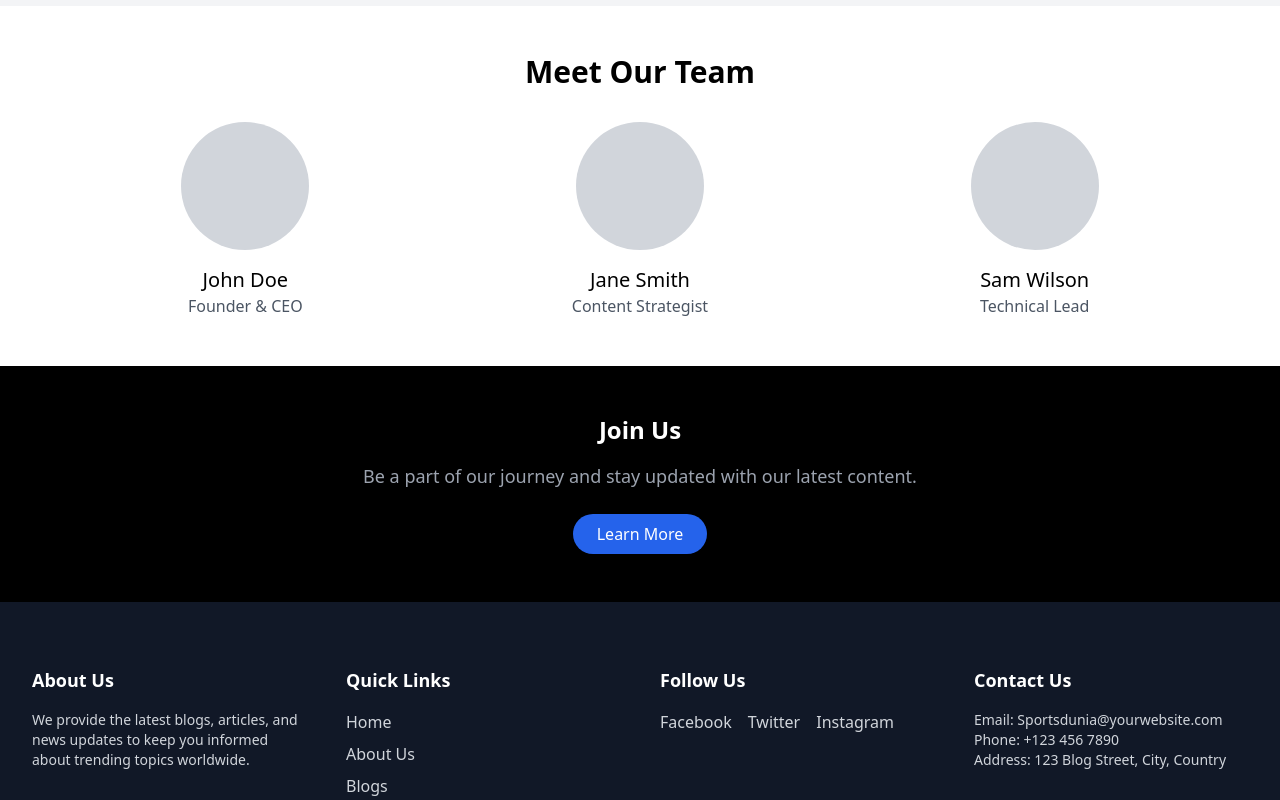
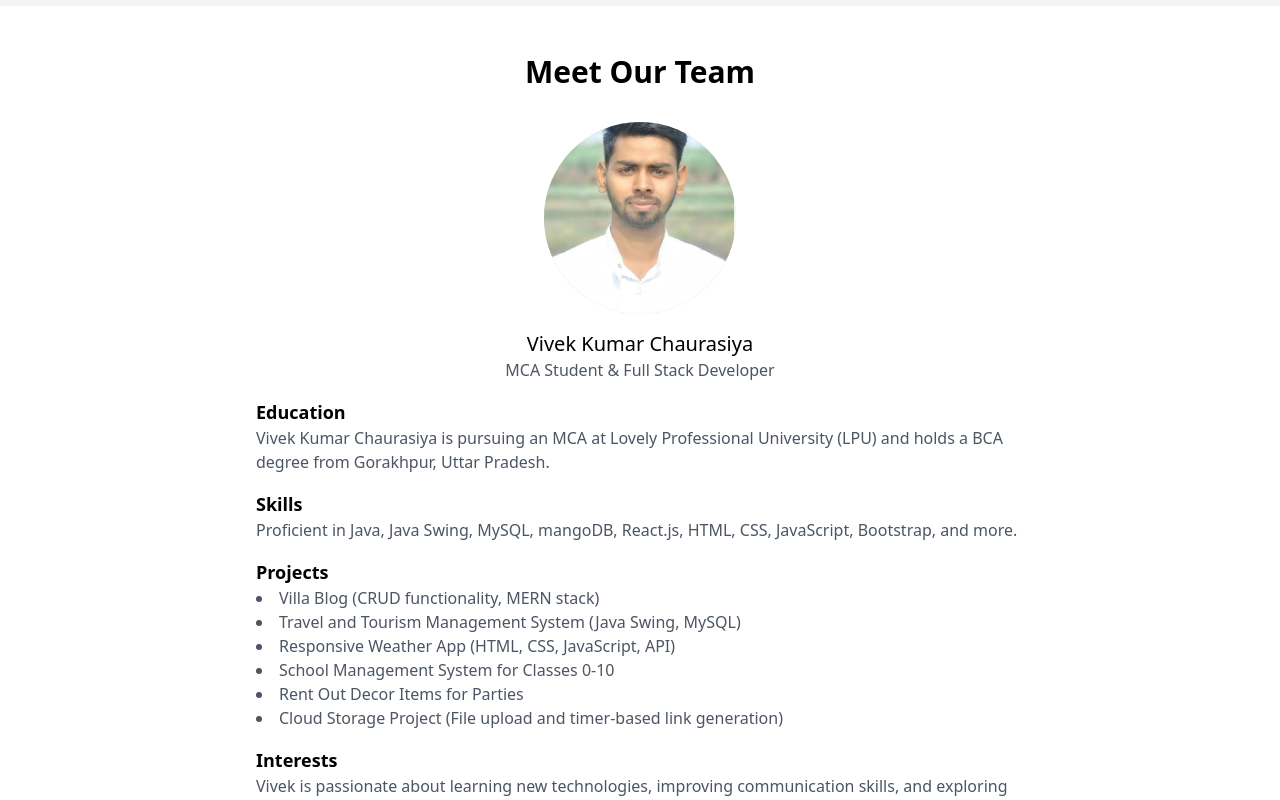
Before and after one commit to viveka941/Sport-News, a React (Vite) app in the folder sportdunia/: page /about in a window 1280 px wide. Shown: the part 740-1540 px from the top of the page. Built offline with nearby package versions, Linux system fonts and the light colour scheme.

Commit message:
update About page with team member details and skills; modify Navbar state management

```diff
--- a/sportdunia/src/App.jsx
+++ b/sportdunia/src/App.jsx
@@ -7,7 +7,6 @@ import Navbar from './component/Navbar'
 import Footer from './component/Footer'
 
 function App() {
-  const [count, setCount] = useState(0)
 
   return (
    <>
--- a/sportdunia/src/component/Navbar.jsx
+++ b/sportdunia/src/component/Navbar.jsx
@@ -11,6 +11,7 @@ import {
 
 export default function Navbar() {
   const [isMobileMenuOpen, setMobileMenuOpen] = useState(false);
+  const[isModelOpen,setModelOpen]=useState(false)
 
   const navItems = [
     { path: "/", link: "Home" },
@@ -19,6 +20,14 @@ export default function Navbar() {
     { path: "/contact", link: "Contact" },
     { path: "/about", link: "About" },
   ];
+
+    //model deaitls
+    const open =()=>{
+      setModelOpen(true)
+    }
+    const close =()=>{
+      setModelOpen(false)
+    }
 
   return (
     <header className="bg-black p-4">
--- a/sportdunia/src/page/About.jsx
+++ b/sportdunia/src/page/About.jsx
@@ -1,4 +1,5 @@
 import React from "react";
+import vivek from "../assets/vivek.jpg";
 
 export default function About() {
   return (
@@ -39,21 +40,59 @@ export default function About() {
         <h3 className="text-3xl font-semibold text-center mb-8">
           Meet Our Team
         </h3>
-        <div className="grid grid-cols-1 sm:grid-cols-2 lg:grid-cols-3 gap-8 max-w-6xl mx-auto">
+        <div className="grid grid-cols-1 gap-8 max-w-3xl mx-auto">
           <div className="text-center">
-            <div className="w-32 h-32 mx-auto bg-gray-300 rounded-full"></div>
-            <h4 className="text-xl font-medium mt-4">John Doe</h4>
-            <p className="text-gray-600">Founder & CEO</p>
-          </div>
-          <div className="text-center">
-            <div className="w-32 h-32 mx-auto bg-gray-300 rounded-full"></div>
-            <h4 className="text-xl font-medium mt-4">Jane Smith</h4>
-            <p className="text-gray-600">Content Strategist</p>
-          </div>
-          <div className="text-center">
-            <div className="w-32 h-32 mx-auto bg-gray-300 rounded-full"></div>
-            <h4 className="text-xl font-medium mt-4">Sam Wilson</h4>
-            <p className="text-gray-600">Technical Lead</p>
+            {/* Placeholder for Profile Picture */}
+            <div className="w-48 h-48 mx-auto bg-gray-300 rounded-full">
+              <img
+                src={vivek}
+                alt="Vivek Kumar"
+                className="w-full h-full object-cover rounded-full"
+              />
+            </div>
+
+            <h4 className="text-xl font-medium mt-4">Vivek Kumar Chaurasiya</h4>
+            <p className="text-gray-600">MCA Student & Full Stack Developer</p>
+
+            {/* About Vivek */}
+            <div className="mt-4 text-left">
+              <h5 className="text-lg font-semibold">Education</h5>
+              <p className="text-gray-600">
+                Vivek Kumar Chaurasiya is pursuing an MCA at Lovely Professional
+                University (LPU) and holds a BCA degree from Gorakhpur, Uttar
+                Pradesh.
+              </p>
+
+              <h5 className="text-lg font-semibold mt-4">Skills</h5>
+              <p className="text-gray-600">
+                Proficient in Java, Java Swing, MySQL, mangoDB, React.js, HTML,
+                CSS, JavaScript, Bootstrap, and more.
+              </p>
+
+              <h5 className="text-lg font-semibold mt-4">Projects</h5>
+              <ul className="list-disc list-inside text-gray-600">
+                <li>Villa Blog (CRUD functionality, MERN stack)</li>
+                <li>
+                  Travel and Tourism Management System (Java Swing, MySQL)
+                </li>
+                <li>Responsive Weather App (HTML, CSS, JavaScript, API)</li>
+
+                <li>School Management System for Classes 0-10</li>
+                <li>Rent Out Decor Items for Parties</li>
+
+                <li>
+                  Cloud Storage Project (File upload and timer-based link
+                  generation)
+                </li>
+              </ul>
+
+              <h5 className="text-lg font-semibold mt-4">Interests</h5>
+              <p className="text-gray-600">
+                Vivek is passionate about learning new technologies, improving
+                communication skills, and exploring creative ventures like
+                starting a YouTube channel.
+              </p>
+            </div>
           </div>
         </div>
       </div>
--- a/sportdunia/src/page/Contact.jsx
+++ b/sportdunia/src/page/Contact.jsx
@@ -109,7 +109,7 @@ export default function Contact() {
             allowFullScreen=""
             loading="lazy"
             className="border rounded"
-            title="Our Location"
+            title="	Gurgaon"
           ></iframe>
         </div>
       </div>
```
Also changed, not shown: sportdunia/src/assets/vivek.jpg (added).
